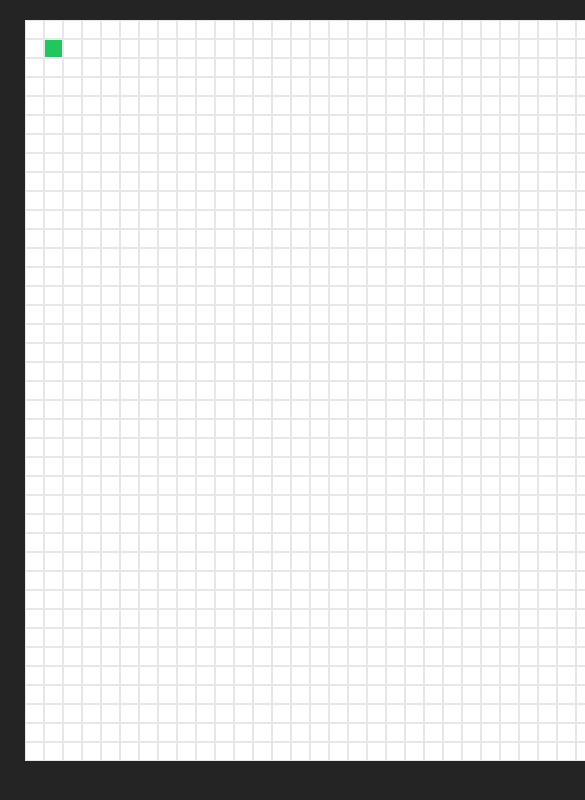
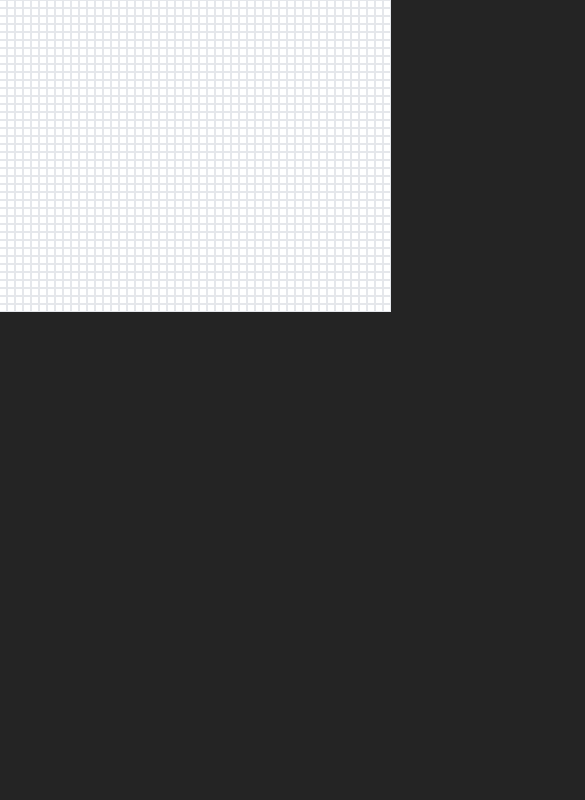
Before and after one commit to rowanjames04/pathfinding-visualiser, a React (Vite) app: page / in a window 390 px wide. Shown: the top 800 px of the page, 585 px wide, since content can reach past the window. Built offline with nearby package versions, Linux system fonts and the light colour scheme.

Commit message:
refactor(Grid): convert inline styles to responsive Tailwind CSS classes

```diff
--- a/src/components/Grid.tsx
+++ b/src/components/Grid.tsx
@@ -1,30 +1,33 @@
+import { twMerge } from "tailwind-merge";
 import { usePathfinding } from "../hooks/usePathfinding";
 import { MAX_COLS, MAX_ROWS } from "../utils/constants";
-
-const TILE_SIZE = 20;
 
 export function Grid() {
     const {grid} = usePathfinding()
 
     return (
         <div
-            className="flex items-center flex-col justify-center border-sky-300 p-4"
-            style={{
-                width: MAX_COLS * TILE_SIZE,
-                minHeight: MAX_ROWS * TILE_SIZE,
-            }}
+            className={twMerge(
+                // base classes
+                "flex items-center flex-col justify-center border-sky-300",
+
+                // control grid height
+                `lg:min-h-[${MAX_ROWS * 17}px]
+                md:min-h-[${MAX_ROWS * 15}px]
+                xs:min-h-[${MAX_ROWS * 8}px]
+                min-h-[${MAX_ROWS * 7}px]`,
+
+                // control grid width
+                `lg:w-[${MAX_COLS * 17}px]
+                md:w-[${MAX_COLS * 15}px]
+                xs:w-[${MAX_COLS * 8}px]
+                w-[${MAX_COLS * 7}px]`
+            )}
         >
             {grid.map((row, rowIndex) => (
                 <div key={rowIndex} className="flex">
                     {row.map((tile, tileIndex) => (
-                        <div
-                            key={tileIndex}
-                            className={`border ${tile.isStart ? 'bg-green-500' : tile.isEnd ? 'bg-red-500' : tile.isWall ? 'bg-gray-800' : 'bg-white'}`}
-                            style={{
-                                width: TILE_SIZE - 1,
-                                height: TILE_SIZE - 1,
-                            }}
-                        />
+                        <div className="bg-white h-2 w-2 border" />
                     ))}
                 </div>
             ))}
```
